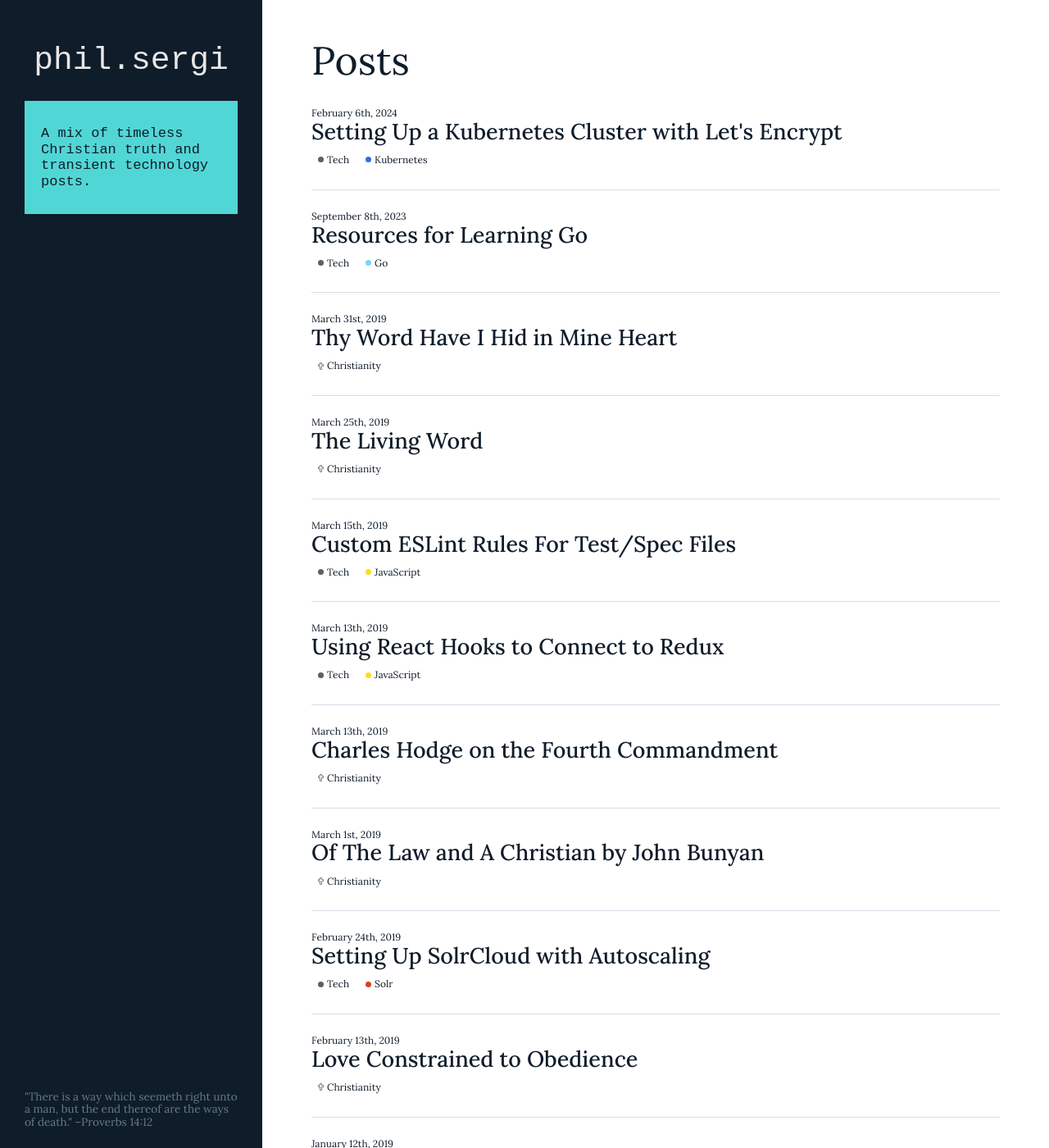
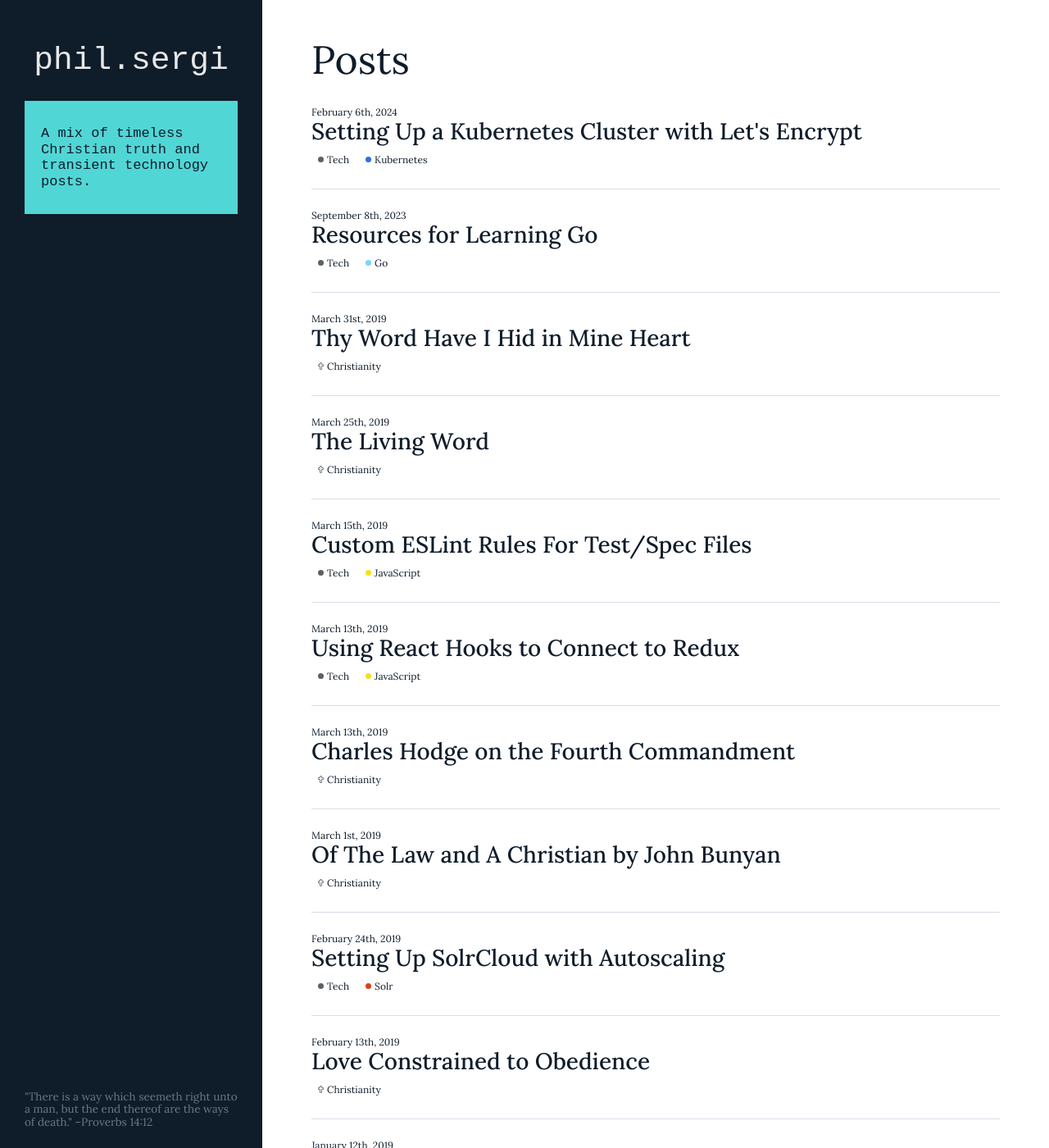
Before and after one commit to psergi/psergi.github.io, a Jekyll site: the page built from index.md, in a window 1280 px wide and 1400 px high. Shown: the whole window at 82% size. Built offline with Jekyll 4.4.1, drawn with Linux system fonts in a browser that asks for light colours.

Commit message:
Text clarification / minor style updates

```diff
--- a/assets/main.css
+++ b/assets/main.css
@@ -563,6 +563,7 @@ a:active {
 .page-heading {
   font-weight: normal;
   font-size: 48px;
+  line-height: 54px;
   margin-top: 16px;
   margin-bottom: 30px;
 }
@@ -581,6 +582,7 @@ a:active {
 }
 .post-list__date {
   font-size: 12px;
+  line-height: 14px;
 }
 .post-list__link:hover {
   text-decoration: underline;
@@ -589,6 +591,8 @@ a:active {
   display: inline;
   margin-bottom: 0px;
   margin-top: 0px;
+  font-size: 28px;
+  line-height: 32px;
   font-weight: 500;
 }
 .post-list__categories {
@@ -600,7 +604,7 @@ a:active {
 .post__body {
   max-width: 675px;
   text-align: justify;
-  line-height: 1.3;
+  line-height: 1.4;
 }
 .post__body h2,
 .post__body h3,
@@ -678,6 +682,7 @@ a:active {
 }
 .post__date {
   font-size: 14px;
+  line-height: 16px;
 }
 .post__categories {
   display: flex;
@@ -698,6 +703,7 @@ a:active {
 }
 .post__title {
   font-size: 48px;
+  line-height: 54px;
   font-weight: normal;
   margin: 0px;
 }
@@ -731,10 +737,14 @@ a:active {
 .post__category-icon--ruby {
   background: #8A0F07;
 }
+.post__category-icon--postgresql {
+  background: #699ECA;
+}
 .post__category {
   display: flex;
   align-items: center;
 	font-size: 12px;
+  line-height: 13px;
 	background: none;
 	padding: 4px 8px;
 }
@@ -764,10 +774,12 @@ a:active {
   }
   .page-heading {
     font-size: 36px;
+    line-height: 42px;
     margin-top: 0px;
   }
   .post__title {
     font-size: 36px;
+    line-height: 42px;
     margin-top: 0px;
   }
 }
@@ -780,6 +792,7 @@ a:active {
   }
   .post-list__title {
     font-size: 24px;
+    line-height: 28px;
   }
   .post__body {
     font-size: 16px;
```
Also changed, not shown: _posts/2024-02-06-setting-up-a-kubernetes-cluster-with-let-s-encrypt.md (+4 -4 lines).
